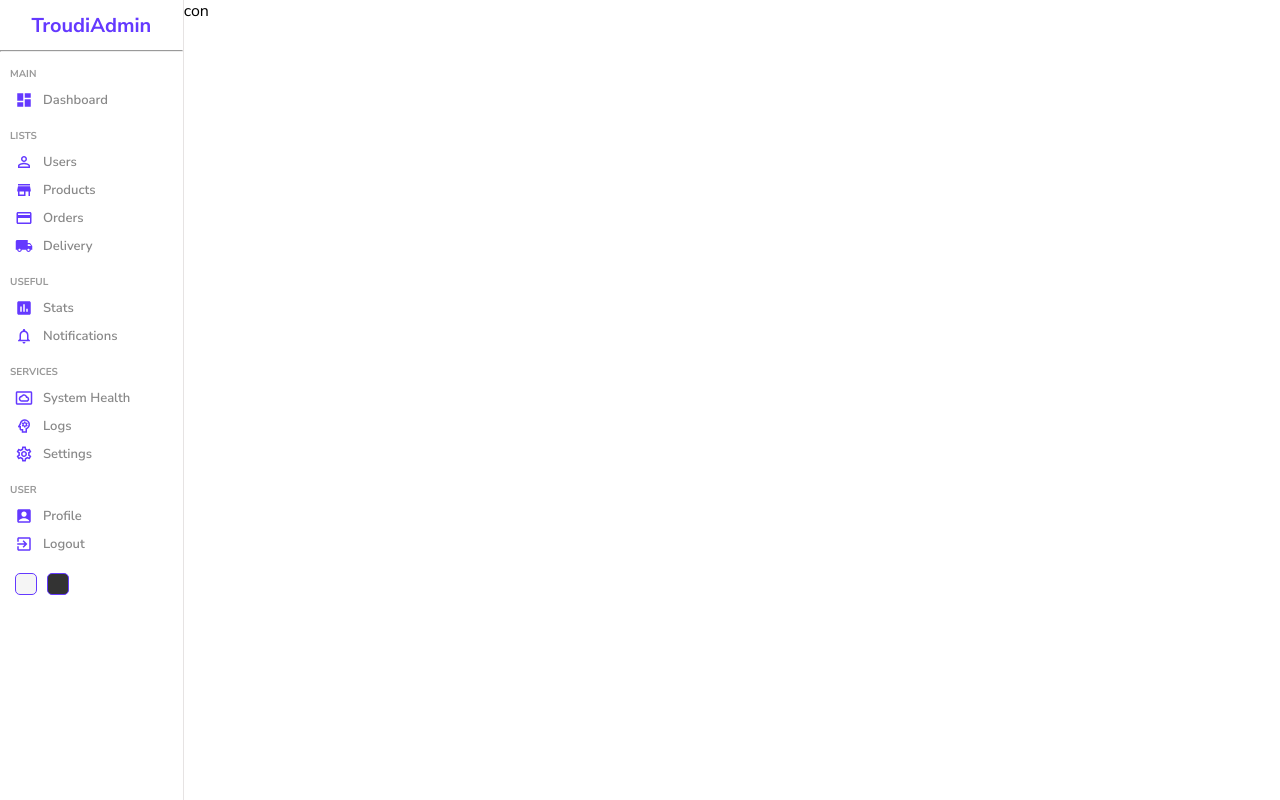
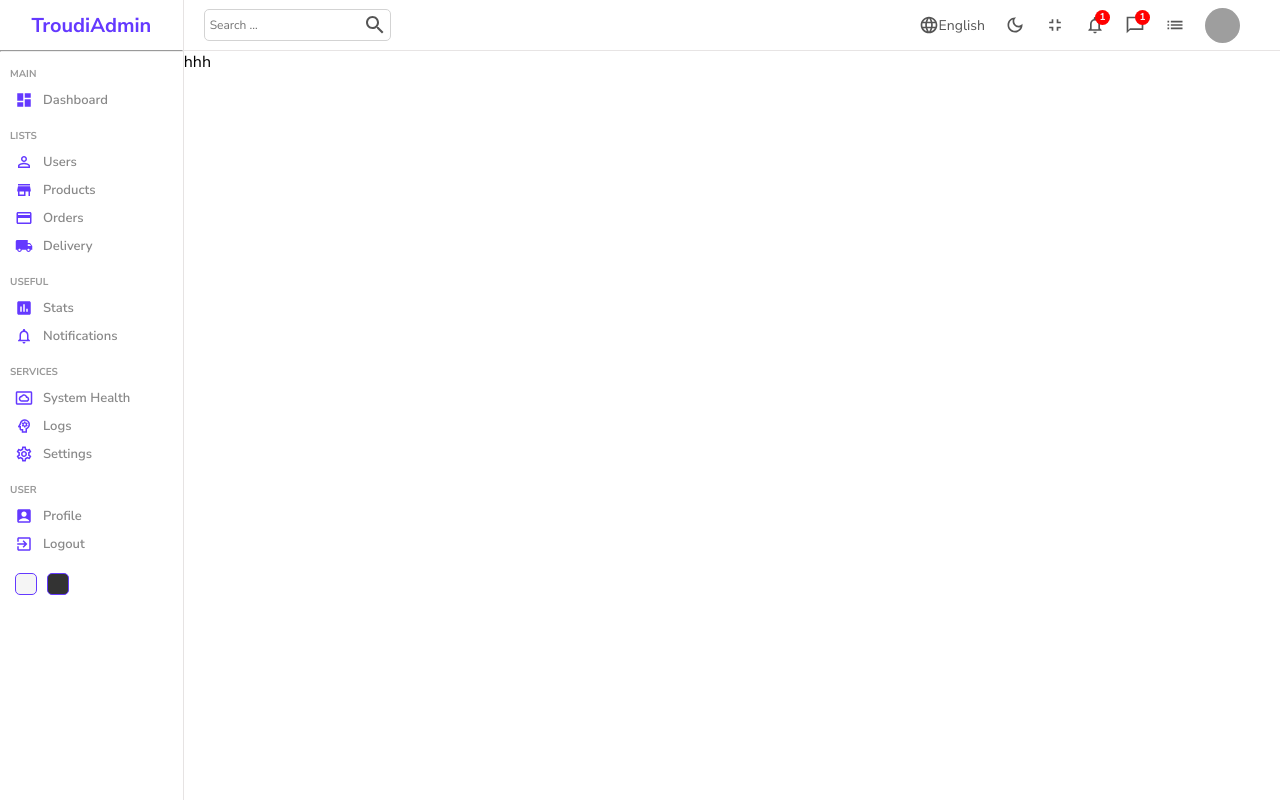
Before and after one commit to Troudi27/Dashboard, a React (Create React App) app: page / in a window 1280 px wide. Built offline with nearby package versions, Linux system fonts and the light colour scheme; grey boxes are pictures that could not be loaded.

Commit message:
completed UI Design Navbar

```diff
--- a/src/components/navbar/Navbar.jsx
+++ b/src/components/navbar/Navbar.jsx
@@ -1,7 +1,24 @@
-import "Navbar.scss"
+import { ChatBubbleOutlineSharp, DarkModeOutlined, FullscreenExit, LanguageOutlined, ListOutlined, NotificationsNone, SearchOutlined } from "@mui/icons-material"
+import "./Navbar.scss"
 
 export default function Navbar() {
   return (
-    <div className="navbar">navbar</div>
+    <div className="navbar">
+      <div className="wrapper">
+        <div className="search">
+          <input type="text" placeholder="Search ..."/>
+          <SearchOutlined/>
+        </div>
+        <div className="items">
+          <div className="item"><LanguageOutlined className="icon"/>English</div>
+          <div className="item"><DarkModeOutlined className="icon"/></div>
+          <div className="item"><FullscreenExit className="icon"/></div>
+          <div className="item"><NotificationsNone className="icon"/><div className="counter">1</div></div>
+          <div className="item"><ChatBubbleOutlineSharp className="icon"/><div className="counter">1</div></div>
+          <div className="item"><ListOutlined className="icon"/></div>
+          <div className="item"><img src="https://fbi.cults3d.com/uploaders/14388486/illustration-file/e4720490-0a10-4a99-a225-b5b4bea7ff58/Mudkip_2.png" alt="" className="avatar"/></div>
+        </div>
+      </div>
+    </div>
   )
 }
--- a/src/components/navbar/Navbar.scss
+++ b/src/components/navbar/Navbar.scss
@@ -0,0 +1,71 @@
+.navbar{
+    height: 50px;
+    border-bottom: 0.5px solid rgb(231,228,228);
+    display: flex;
+    align-items: center;
+    font-size: 14px;
+    color: #555;
+
+    .wrapper{
+        width: 100%;
+        padding: 20px;
+        display: flex;
+        align-items: center;
+        justify-content: space-between;
+
+        .search{
+            display: flex;
+            align-items: center;
+            border: 0.5px solid lightgray;
+            padding: 3px;
+            border-radius: 5px;
+
+            input{
+                border: none;
+                outline: none;
+                background: transparent;
+                &::placeholder{
+                    font-size: 12px;
+                }
+            }
+        }
+
+        .items{
+            display: flex;
+
+            .item{
+                display: flex;
+                align-items: center;
+                margin-right: 20px;
+                position: relative;
+
+                .icon{
+                    font-size: 20px;
+                }
+                .avatar{
+                    height: 35px;
+                    width: 35px;
+                    border-radius: 50%;
+
+                }
+
+                .counter{
+                    background-color: red;
+                    height: 15px;
+                    width: 15px;
+                    border-radius: 50%;
+                    color: aliceblue;
+                    display: flex;
+                    align-items: center;
+                    justify-content: center;
+                    font-size: 10px;
+                    font-weight: bold;
+                    position: absolute;
+                    top: 2px;
+                    right: -5px;
+                }
+            }
+        }
+
+    }
+}
--- a/src/pages/home/Home.jsx
+++ b/src/pages/home/Home.jsx
@@ -1,3 +1,4 @@
+import Navbar from "../../components/navbar/Navbar"
 import Sidebar from "../../components/sidebar/Sidebar"
 import "./Home.scss"
 
@@ -5,7 +6,10 @@ export default function Home() {
   return (
     <div className="home">
         <Sidebar/>
-        <div className="homeContainer">con</div>
+        <div className="homeContainer">
+          <Navbar/>
+          hhh
+        </div>
     </div>
   )
 }
```
